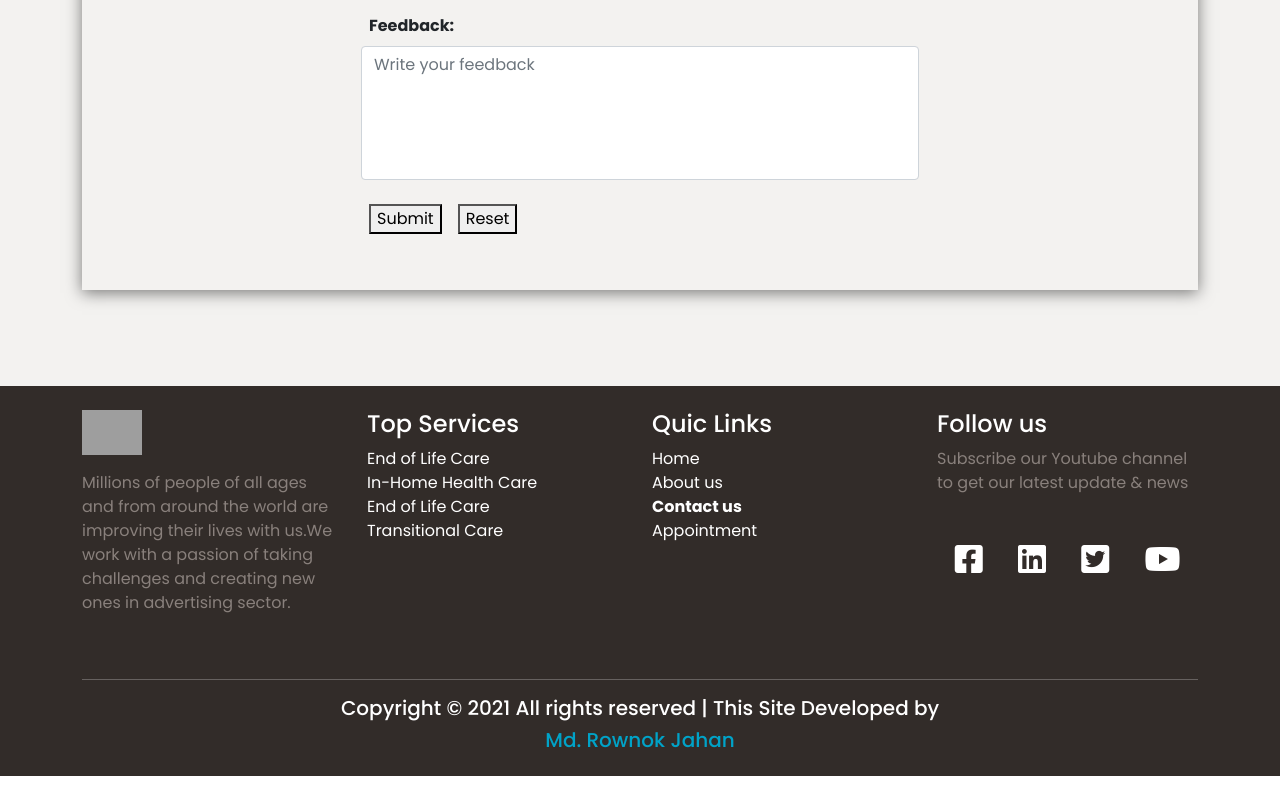
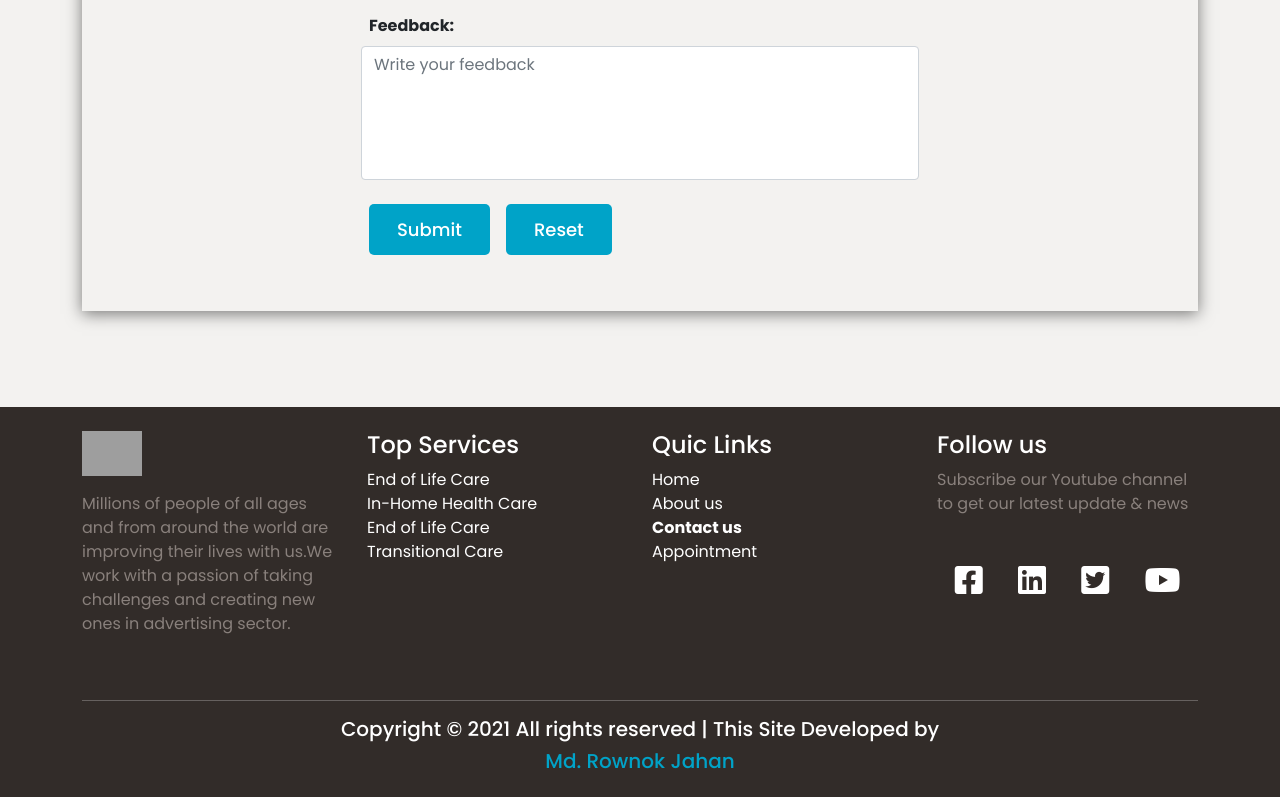
Before and after one commit to Programming-Hero-Web-Course3/healthcare-related-website-rownok420, a React (Create React App) app: page /contact in a window 1280 px wide. Shown: the part 826-1623 px from the top of the page. Before the commit the page ends 1602 px from the top, so only its background shows below. Built offline with nearby package versions, Linux system fonts and the light colour scheme; no server answers; grey boxes are pictures that could not be loaded.

Commit message:
added contact button color

```diff
--- a/src/Pages/Contact/Contact.js
+++ b/src/Pages/Contact/Contact.js
@@ -133,14 +133,14 @@ const Contact = () => {
                                 <button
                                     type="submit"
                                     onClick={(e) => e.preventDefault()}
-                                    className="my-btn m-2"
+                                    className="home-button m-2"
                                 >
                                     Submit
                                 </button>
                                 <button
                                     type="reset"
                                     onClick={(e) => e.preventDefault()}
-                                    className="my-btn m-2"
+                                    className="home-button m-2"
                                 >
                                     Reset
                                 </button>
```
